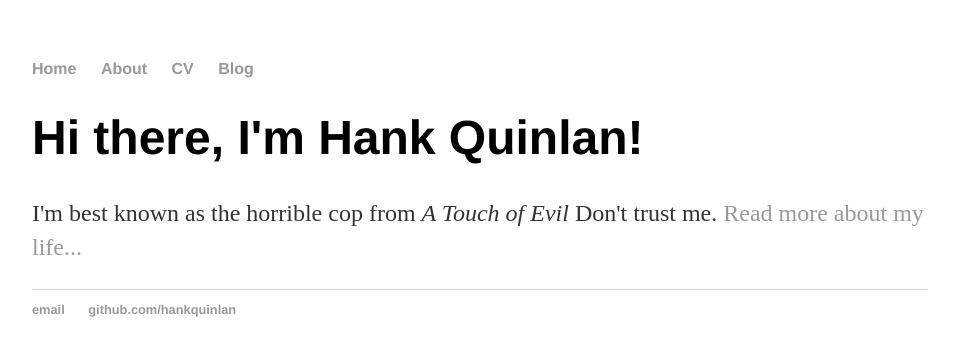
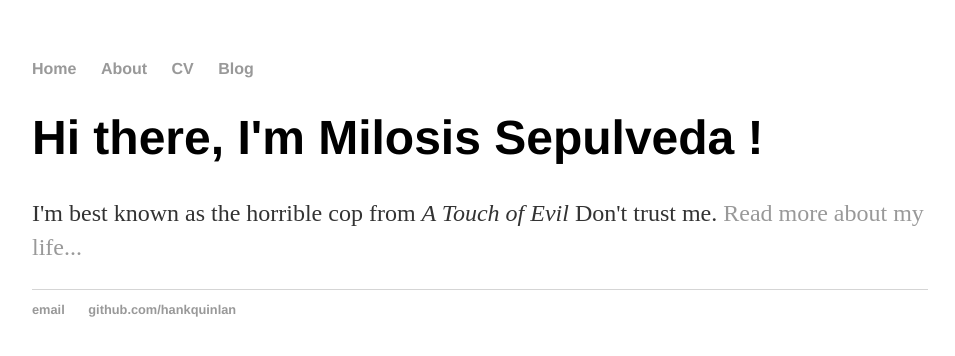
Before and after one commit to milosiss6344/milosiss6344.github.io, a Jekyll site: the page built from index.html, in a window 1280 px wide. Shown: the top 356 px of the page, without its empty margins (160-1115 px from the left). Built offline with Jekyll 4.4.1, drawn with Linux system fonts in a browser that asks for light colours.

Commit message:
Update index.html

```diff
--- a/index.html
+++ b/index.html
@@ -1,8 +1,8 @@
 ---
 layout: default
-title: Hank Quinlan, Horrible Cop
+title: Milosis sepulveda
 ---
 <div class="blurb">
-	<h1>Hi there, I'm Hank Quinlan!</h1>
+	<h1>Hi there, I'm Milosis Sepulveda !</h1>
 	<p>I'm best known as the horrible cop from <em>A Touch of Evil</em> Don't trust me. <a href="/about">Read more about my life...</a></p>
 </div><!-- /.blurb -->
```
